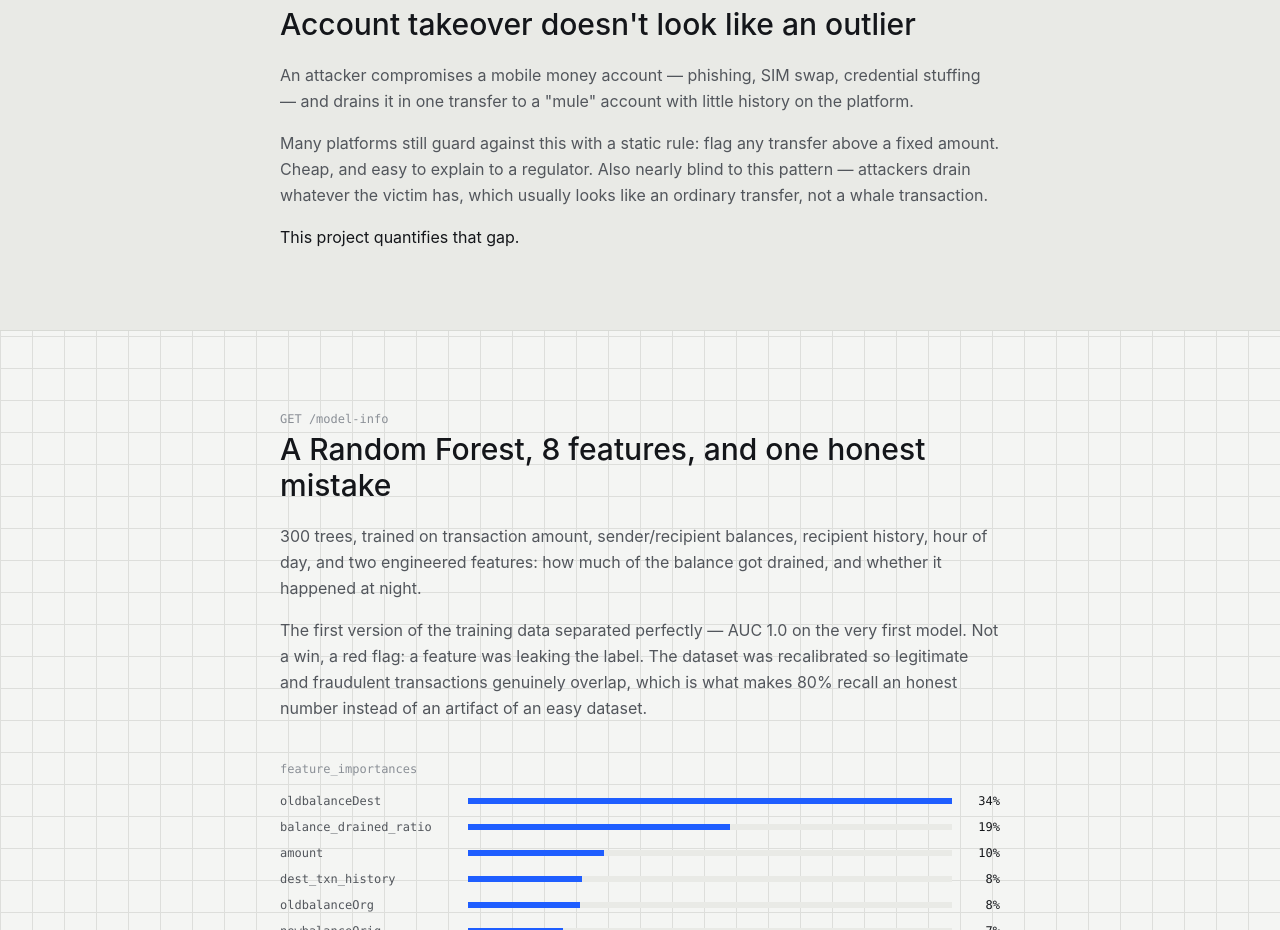
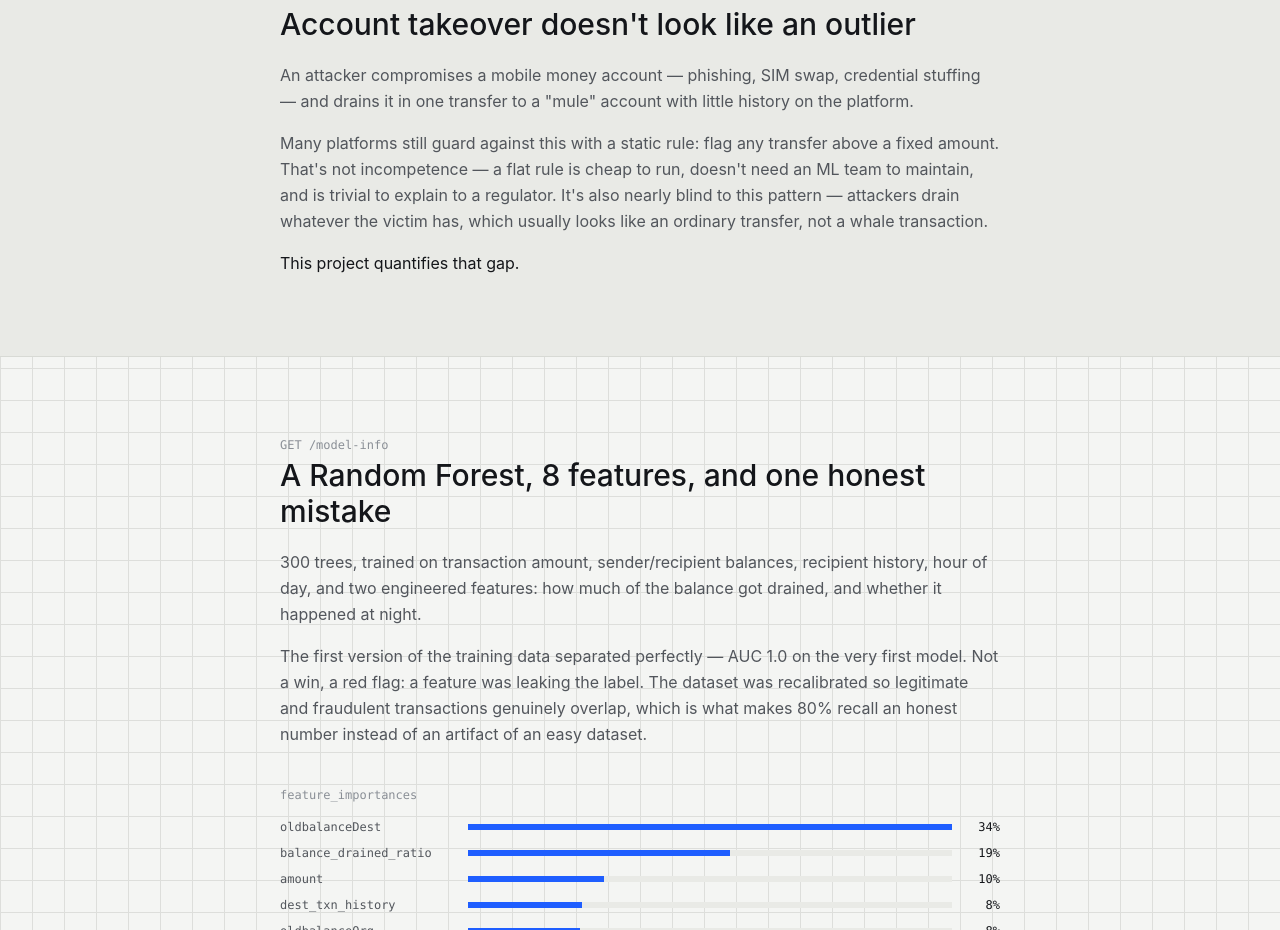
Before and after one commit to axelbenedetti26/fraud-detection-frontend, a Next.js app: page / in a window 1280 px wide. Shown: the part 2800-3730 px from the top of the page. Built offline with nearby package versions, Linux system fonts and the light colour scheme; no server answers.

Commit message:
Add files via upload

```diff
--- a/components/NarrativeSection.tsx
+++ b/components/NarrativeSection.tsx
@@ -27,9 +27,11 @@ export function NarrativeSection() {
           </p>
           <p>
             Many platforms still guard against this with a static rule: flag any transfer
-            above a fixed amount. Cheap, and easy to explain to a regulator. Also nearly
-            blind to this pattern — attackers drain whatever the victim has, which usually
-            looks like an ordinary transfer, not a whale transaction.
+            above a fixed amount. That's not incompetence — a flat rule is cheap to run,
+            doesn&apos;t need an ML team to maintain, and is trivial to explain to a
+            regulator. It&apos;s also nearly blind to this pattern — attackers drain
+            whatever the victim has, which usually looks like an ordinary transfer, not a
+            whale transaction.
           </p>
           <p style={{ color: "var(--text-primary)" }}>This project quantifies that gap.</p>
         </Reveal>
```
